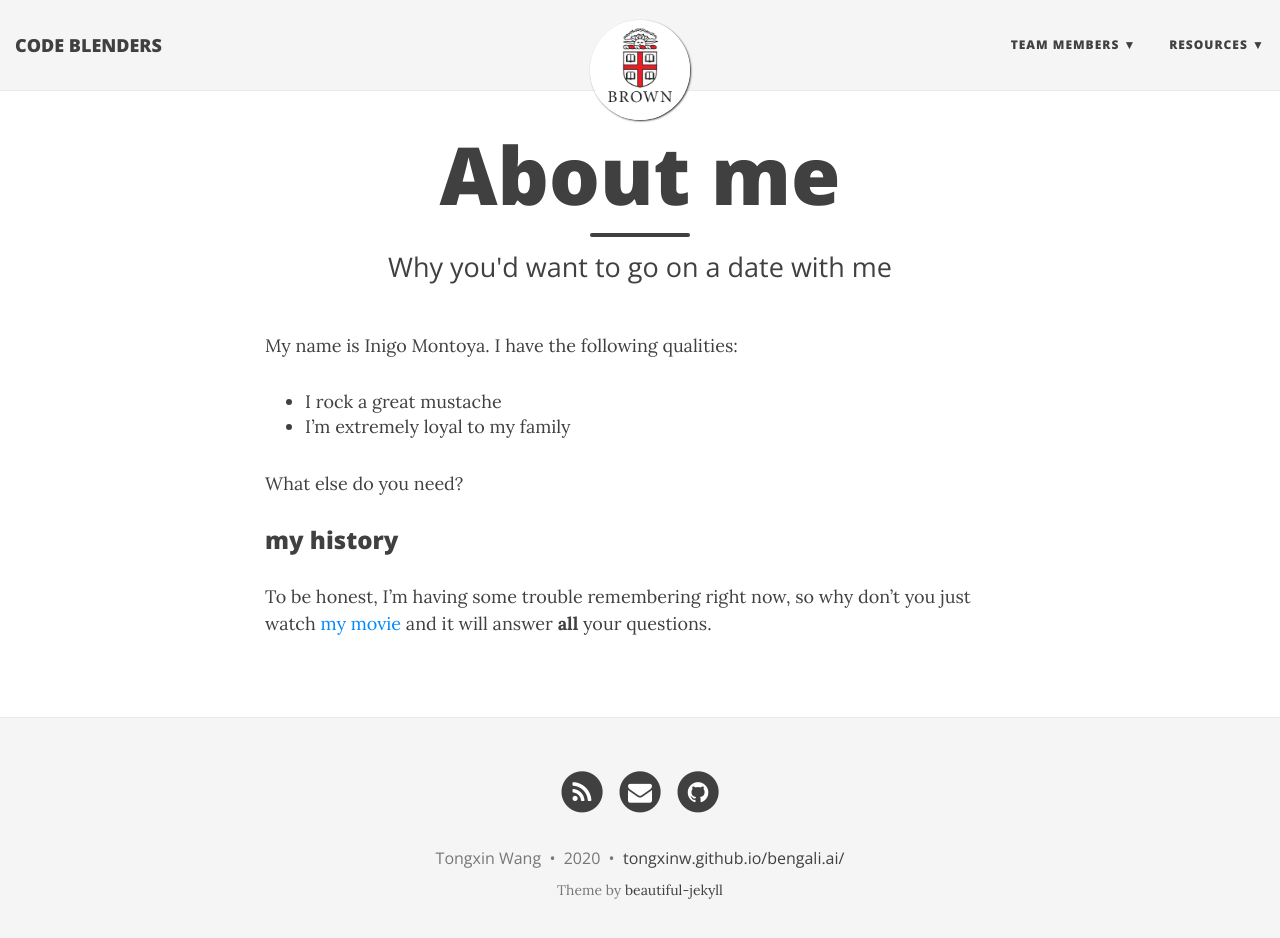
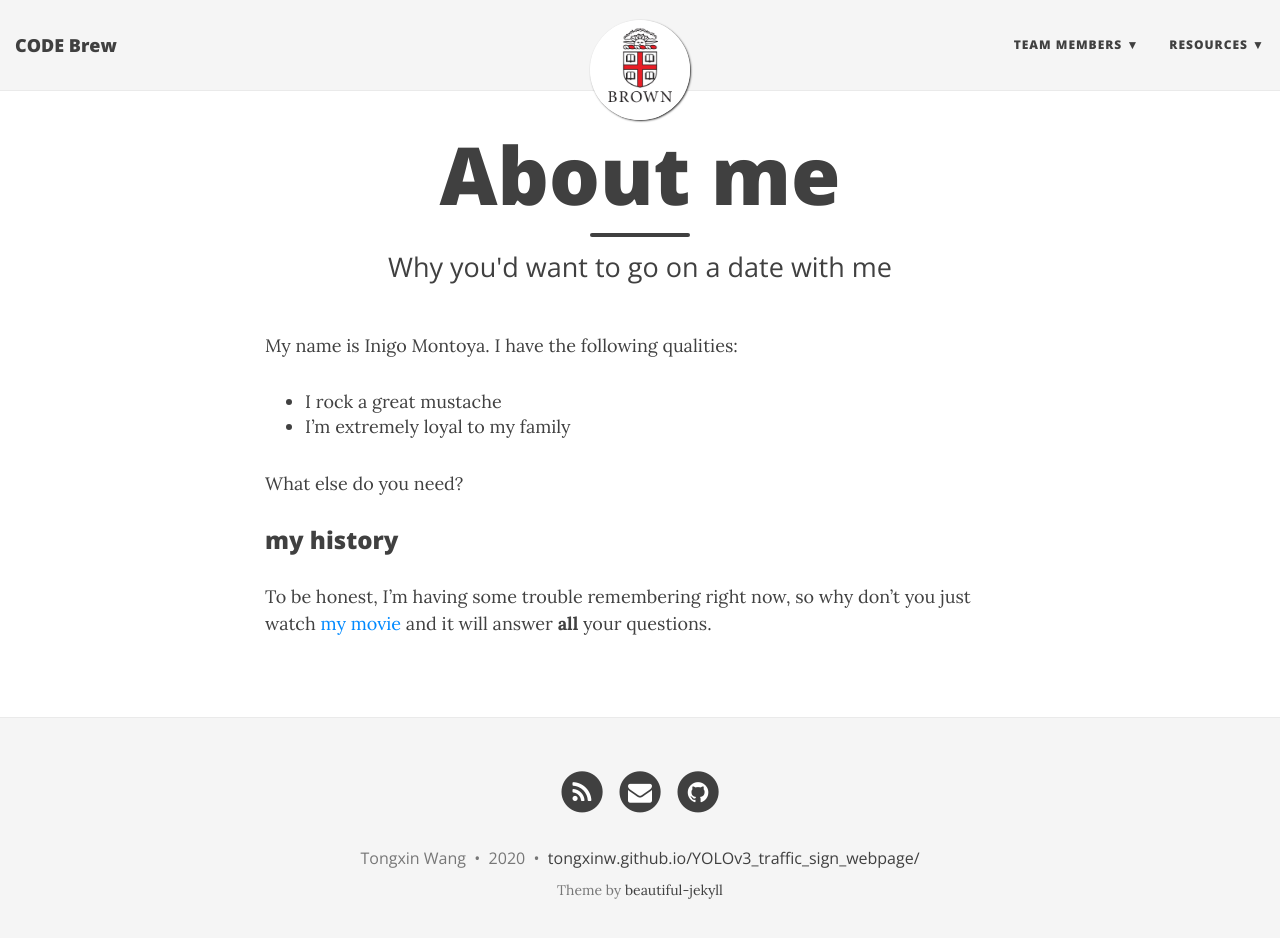
Before and after one commit to tongxinw/YOLOv3_traffic_sign_website, a Jekyll site: the page built from aboutme.md, in a window 1280 px wide and 951 px high. Shown: the top 938 px of the window. Built offline with Jekyll 4.4.1, drawn with Linux system fonts in a browser that asks for light colours; nearby versions of some CDN libraries.

```diff
--- a/_config.yml
+++ b/_config.yml
@@ -1,10 +1,10 @@
 # --- General options --- #
 
 # Name of website
-title: CODE BLENDERS
+title: CODE Brew
 
 # Short description of your site
-description: A virtual proof that we're awesome
+description: A virtual proof that we're super awesome
 
 # --- Local development options ---
 # If your website is hosted locally rather than on GitHub, then you need to uncomment the next two parameters to set the url and baseurl
@@ -23,10 +23,12 @@ navbar-links:
   Team Members:
     - Tongxin(Tina) Wang: "https://www.linkedin.com/in/tongxinwang/"
     - Shiqi(Becky) Lei: "https://www.linkedin.com/in/shiqi-lei/"
-    - Guansu(Frances) Niu: "https://www.linkedin.com/in/guansu-frances-niu-196094112/"
+    - Qinyu Wu: "www.linkedin.com/in/qinyun-wu"
+    - Yiwei Sang: ""
+    - Jiamin Tang: ""
   Resources:
     - Brown DSI: "https://browndsi.github.io/"
-    - Kaggle competition: "https://www.kaggle.com/c/bengaliai-cv19"
+    - Github Repo: ""
 
 # Image to show in the navigation bar - image must be a square (width = height)
 # Remove this parameter if you don't want an image in the navbar
@@ -95,7 +97,7 @@ share-links-active:
 
 # How to display the link to the website in the footer
 # Remove this if you don't want a link in the footer
-url-pretty: "tongxinw.github.io/bengali.ai/"  # eg. "deanattali.com/beautiful-jekyll"
+url-pretty: "tongxinw.github.io/YOLOv3_traffic_sign_webpage/"  # eg. "deanattali.com/beautiful-jekyll"
 
 # --- Web Statistics Section --- #
 
```
